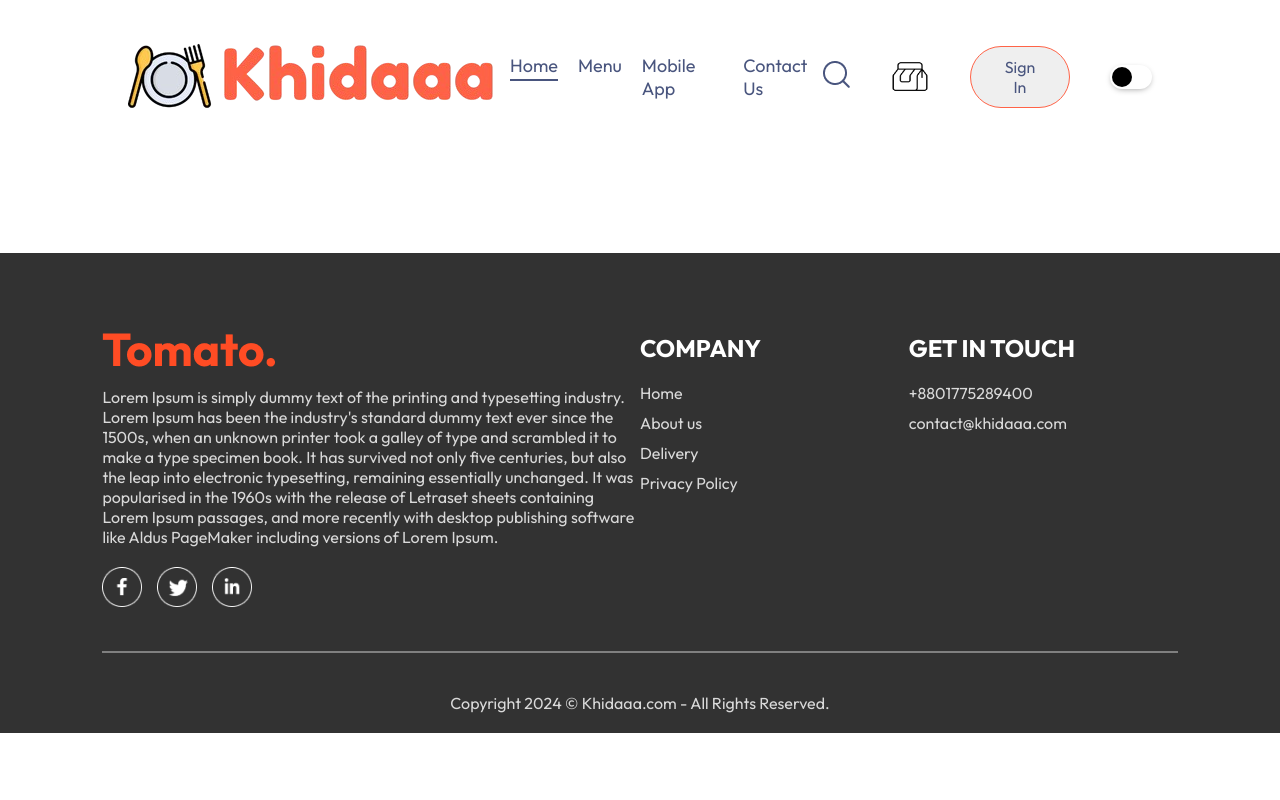
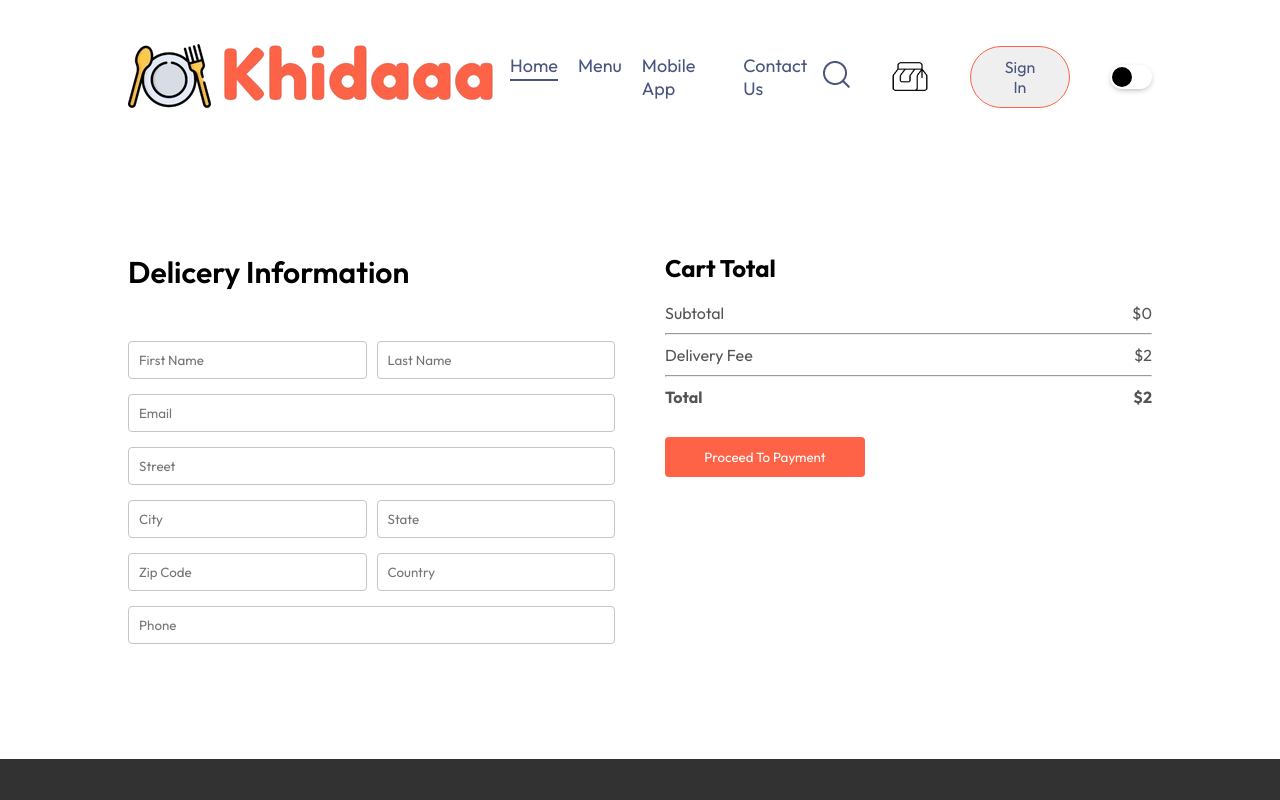
Before and after one commit to sezid/khidaaa, a React (Vite) app in the folder frontend/: page /order in a window 1280 px wide. Shown: the top 800 px of the page. Built offline with nearby package versions, Linux system fonts and the light colour scheme.

Commit message:
frontend completed

```diff
--- a/frontend/package.json
+++ b/frontend/package.json
@@ -12,7 +12,8 @@
   "dependencies": {
     "react": "^18.3.1",
     "react-dom": "^18.3.1",
-    "react-router-dom": "^6.24.0"
+    "react-router-dom": "^6.24.0",
+    "react-router-hash-link": "^2.4.3"
   },
   "devDependencies": {
     "@types/react": "^18.3.3",
--- a/frontend/src/App.jsx
+++ b/frontend/src/App.jsx
@@ -7,6 +7,7 @@ import PlaceOrder from './pages/PlaceOrder/PlaceOrder'
 import Footer from './components/Footer/Footer'
 import { StoreContext } from './context/StoreContext'
 import LoginPopup from './components/LoginPopup/LoginPopup'
+
 
 const App = () => {
 
--- a/frontend/src/components/FoodDisplay/FoodDisplay.jsx
+++ b/frontend/src/components/FoodDisplay/FoodDisplay.jsx
@@ -2,8 +2,6 @@ import React, { useContext } from 'react'
 import './FoodDisplay.css'
 import { StoreContext } from '../../context/StoreContext'
 import FoodItem from '../FoodItem/FoodItem'
-
-
 
 
 const FoodDisplay = ({category}) => {
@@ -12,6 +10,9 @@ const FoodDisplay = ({category}) => {
     const {food_list}=useContext(StoreContext)
 
   return (
+
+
+
     <div className='food-display' id='food-display'>
       <section id="menu">
       <h2>Top Dishes near you</h2>
--- a/frontend/src/components/Header/Header.css
+++ b/frontend/src/components/Header/Header.css
@@ -18,6 +18,15 @@
     left:6vw;
     animation: fadeIn 2.5s;
 }
+
+.header-contents button{
+    cursor: pointer;
+}
+
+.header-contents button:hover{
+    background-color: #e2dddd;
+}
+
 
 .header-contents h2{
     font-weight: 500;
--- a/frontend/src/components/Header/Header.jsx
+++ b/frontend/src/components/Header/Header.jsx
@@ -8,7 +8,7 @@ function Header() {
       <div className="header-contents">
         <h2>Order your favorite food here</h2>
         <p>Choose from a diverse menu featuring a delectable array of dishes crafted with the finest ingredients to satisfy your cravings and elevate your dining ecxperience, one delicious meal at a time.</p>
-        <button >View Menu</button>
+        <a href="#menu"><button >View Menu</button></a>
       </div>
     </div>
   )
--- a/frontend/src/components/Navbar/Navbar.jsx
+++ b/frontend/src/components/Navbar/Navbar.jsx
@@ -3,6 +3,7 @@ import './Navbar.css'
 import { assets } from '../../assets/assets'
 import { StoreContext } from '../../context/StoreContext';
 import { Link } from 'react-router-dom';
+
 
 const Navbar=({setShowLogin}) =>{
 
@@ -20,16 +21,18 @@ const Navbar=({setShowLogin}) =>{
 
     <div className='navbar'>
 
+
+
       <Link to="/"><img src={assets.dish} alt="" className="logo" /></Link>
       <ul className="navbar-menu">
         <Link to="/"><li onMouseEnter={()=>setMenu("home")} className={menu==="home"?"active":""}>Home</li></Link>
-        <li onMouseEnter={()=>setMenu("menu")} className={menu==="menu"?"active":""} href="#menu">Menu</li>
-        <li onMouseEnter={()=>setMenu("mobile-app")} className={menu==="mobile-app"?"active":""}>Mobile App</li>
-        <li onMouseEnter={()=>setMenu("contact-us")} className={menu==="contact-us"?"active":""}>Contact Us</li>
+        <a href="#menu"><li onMouseEnter={() => setMenu("menu")} className={menu === "menu" ? "active" : ""}>Menu</li></a>
+        <a href="#app-download"><li onMouseEnter={()=>setMenu("mobile-app")} className={menu==="mobile-app"?"active":""}>Mobile App</li></a>
+        <a href="#footer"><li onMouseEnter={()=>setMenu("contact-us")} className={menu==="contact-us"?"active":""}>Contact Us</li></a>
       </ul>
       <div className="navbar-right">
         <div className="search-bar">
-        <img className="navbar-search-icon" onClick={toggleSearchBar} src={assets.search_icon} alt="" /> {/*dummy placeholder function */}
+        <img className="navbar-search-icon" onClick={toggleSearchBar} src={assets.search_icon} alt="" />
 
 
         </div>
--- a/frontend/src/pages/Cart/Cart.jsx
+++ b/frontend/src/pages/Cart/Cart.jsx
@@ -2,10 +2,13 @@ import React from 'react'
 import './Cart.css'
 import { StoreContext } from '../../context/StoreContext'
 import { useContext } from 'react';
+import { useNavigate } from 'react-router-dom';
 
 function Cart() {
 
   const {cartItems, food_list, removeFromCart, getTotalCartAmount }=useContext(StoreContext);
+
+  const navigate = useNavigate();
 
   return (
     <div className='cart'>
@@ -30,7 +33,7 @@ function Cart() {
                         <p>${item.price}</p>
                         <p>{cartItems[item._id]}</p>
                         <p>${item.price*cartItems[item._id]}</p>
-                        <p onClick={()=>removeFromCart(item._id)} className='cross'>x</p>
+                        <p onClick={()=>removeFromCart(item._id)} className='cross'>X</p>
                 </div>
                 <hr />
                 </div>
@@ -58,7 +61,7 @@ function Cart() {
               <b>Total</b>
               <b>${getTotalCartAmount()+2}</b>
             </div>
-            <button>Proceed To Checkout</button>
+            <button onClick={()=>navigate('/order')}>Proceed To Checkout</button>
           </div>
         </div>
         <div className="cart-promocode">
--- a/frontend/src/pages/Home/Home.jsx
+++ b/frontend/src/pages/Home/Home.jsx
@@ -13,7 +13,7 @@ function Home() {
     <div>
       <Header/>
       <ExploreMenu category={category} setCategory={setCategory}/>
-      <FoodDisplay category={category}/>
+      <FoodDisplay id='menu' category={category}/>
       <AppDownload/>
     </div>
   )
--- a/frontend/src/pages/PlaceOrder/PlaceOrder.css
+++ b/frontend/src/pages/PlaceOrder/PlaceOrder.css
@@ -0,0 +1,40 @@
+.place-order{
+    display: flex;
+    align-items: start;
+    justify-content: space-between;
+    gap: 50px;
+    margin-top: 100px;
+}
+
+.place-order-left{
+    width: 100%;
+    max-width: max(30%,500px);
+}
+.place-order-left .title{
+    font-size: 30px;
+    font-weight: 600;
+    margin-bottom: 50px;
+}
+
+.place-order-left input{
+    margin-bottom: 15px;
+    width: 100%;
+    padding: 10px;
+    border: 1px solid #c5c5c5;
+    border-radius: 4px;
+    outline-color:tomato;
+}
+
+.place-order-left .multi-fields{
+    display:flex;
+    gap: 10px;
+}
+
+.place-order-right {
+    width: 100%;
+    max-width: max(40%,500px);
+}
+
+.place-order .cart-total button{
+    margin-top: 30px;
+}
--- a/frontend/src/pages/PlaceOrder/PlaceOrder.jsx
+++ b/frontend/src/pages/PlaceOrder/PlaceOrder.jsx
@@ -1,11 +1,54 @@
-import React from 'react'
+import React, { useContext } from 'react'
 import './PlaceOrder.css'
+import { StoreContext } from '../../context/StoreContext'
 
 function PlaceOrder() {
+
+  const {getTotalCartAmount}=useContext(StoreContext);
+
   return (
-    <div>
-
-    </div>
+    <form className='place-order'>
+      <div className="place-order-left">
+        <p className='title'>Delicery Information</p>
+        <div className="multi-fields">
+          <input type="text" placeholder='First Name'/>
+          <input type="text" placeholder='Last Name'/>
+        </div>
+        <input type="email" placeholder='Email'/>
+        <input type="text" placeholder='Street'/>
+        <div className="multi-fields">
+          <input type="text" placeholder='City'/>
+          <input type="text" placeholder='State'/>
+        </div>
+        <div className="multi-fields">
+          <input type="text" placeholder='Zip Code'/>
+          <input type="text" placeholder='Country'/>
+        </div>
+        <input type="text" placeholder='Phone' />
+      </div>
+      <div className="place-order-right">
+        <div className="cart-total">
+            <h2>Cart Total</h2>
+            <div>
+              <div className="cart-total-details">
+                <p>Subtotal</p>
+                <p>${getTotalCartAmount()}</p>
+              </div>
+              <hr />
+              <div className="cart-total-details">
+                <p>Delivery Fee</p>
+                <p>${2}</p>
+              </div>
+              <hr />
+              <div className="cart-total-details">
+                <b>Total</b>
+                <b>${getTotalCartAmount()+2}</b>
+              </div>
+              <button>Proceed To Payment</button>
+            </div>
+          </div>
+      </div>
+    </form>
   )
 }
 
```
Also changed, not shown: 1 other file (tests, documents, lock files or other folders).
